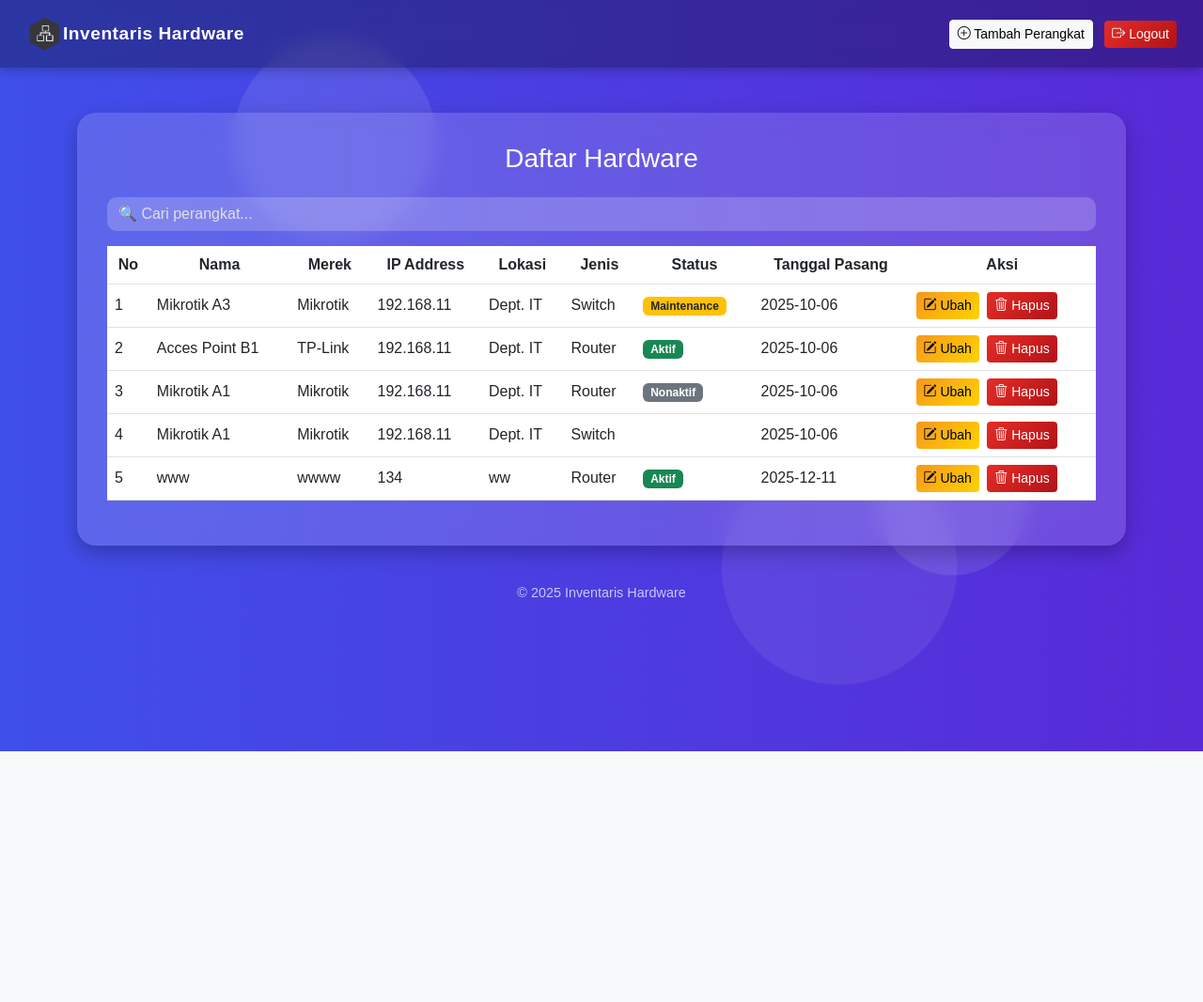
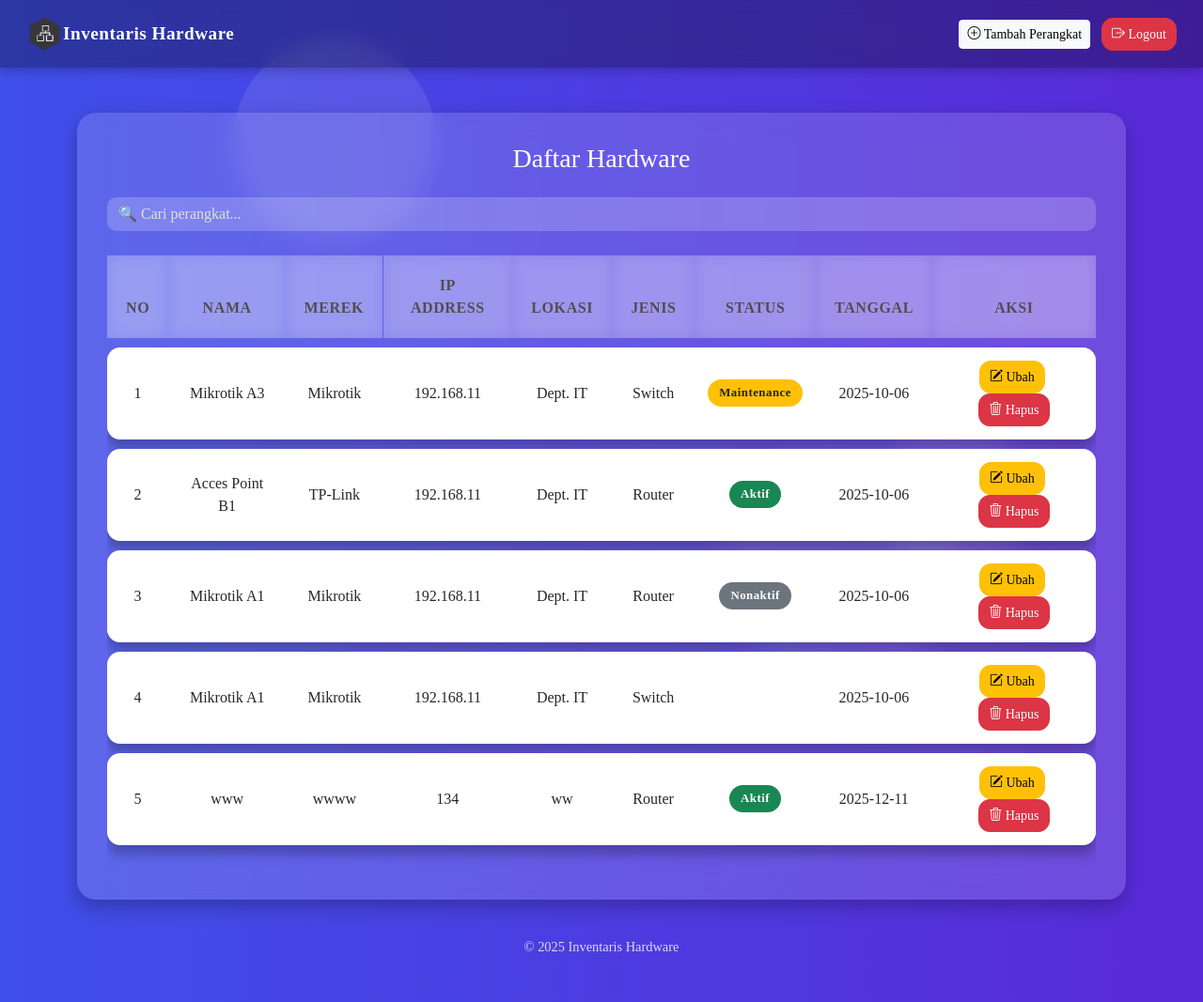
Before and after one commit to oksiliaa/tapakrimba, a PHP site: page / in a window 1280 px wide. Shown: the whole page at 94% size. Before the commit the page ends 800 px from the top, so only its background shows below. Run offline with PHP 8.4, Linux system fonts and the light colour scheme; a user stored in the database is signed in; data comes from the database, SQL or seed files in the repository.

Commit message:
Revisi Font

```diff
--- a/Register.php
+++ b/Register.php
@@ -45,7 +45,7 @@ if ($_SERVER["REQUEST_METHOD"] == "POST") {
         body {
             margin: 0;
             height: 100vh;
-            font-family: "Poppins", sans-serif;
+            font-family: "Didot", Rufina;
             display: flex;
             justify-content: center;
             align-items: center;
--- a/add_device.php
+++ b/add_device.php
@@ -46,7 +46,7 @@ if (isset($_POST['submit'])) {
             background-size: 800% 800%;
             animation: gradientMove 12s ease infinite;
             min-height: 100vh;
-            font-family: "Poppins", sans-serif;
+            font-family: "Didot", Rufina;
             color: white;
             display: flex;
             justify-content: center;
--- a/edit_device.php
+++ b/edit_device.php
@@ -48,7 +48,7 @@ if (isset($_POST['update'])) {
             background-size: 800% 800%;
             animation: gradientMove 12s ease infinite;
             min-height: 100vh;
-            font-family: "Poppins", sans-serif;
+            font-family: "Didot", Rufina;
             color: white;
             display: flex;
             justify-content: center;
--- a/index.php
+++ b/index.php
@@ -26,15 +26,19 @@ $result = $conn->query("SELECT * FROM devices ORDER BY id DESC");
 
 
     <style>
+        /* ============================================
+   ANIMASI BACKGROUND (GRADIENT)
+============================================ */
 body {
     margin: 0;
     min-height: 100vh;
-            font-family: "Poppins", sans-serif;
+    font-family: "Didot", Rufina;
     color: white;
     overflow-x: hidden;
     background: linear-gradient(270deg, #6a11cb, #2575fc, #00c6ff, #6a11cb);
     background-size: 800% 800%;
     animation: gradientMove 12s ease infinite;
+    transition: background 0.4s ease;
 }
 
 @keyframes gradientMove {
@@ -43,7 +47,9 @@ $result = $conn->query("SELECT * FROM devices ORDER BY id DESC");
     100% { background-position: 0% 50%; }
 }
 
-        /* Efek bokeh */
+/* ============================================
+   BOKEH EFFECT
+============================================ */
 .bokeh {
     position: fixed;
     width: 100%;
@@ -68,7 +74,9 @@ $result = $conn->query("SELECT * FROM devices ORDER BY id DESC");
     50% { transform: translateY(-40px) scale(1.1); opacity: 0.9; }
 }
 
-        /* Navbar */
+/* ============================================
+   NAVBAR
+============================================ */
 .navbar {
     background: rgba(0, 0, 0, 0.3);
     backdrop-filter: blur(10px);
@@ -84,13 +92,9 @@ $result = $conn->query("SELECT * FROM devices ORDER BY id DESC");
     letter-spacing: 0.5px;
 }
 
-        .btn {
-            transition: 0.2s ease;
-        }
-        .btn:hover {
-            transform: scale(1.05);
-        }
-
+/* ============================================
+   CARD TABEL
+============================================ */
 .card-table {
     position: relative;
     z-index: 1;
@@ -102,80 +106,125 @@ $result = $conn->query("SELECT * FROM devices ORDER BY id DESC");
     animation: fadeIn 0.8s ease-in-out;
 }
 
-        table {
-            width: 100%;
-            color: white;
-            border-radius: 20px;
-            border-collapse: collapse;
-        }
-
-        th, td {
-            padding: 10px;
-            text-align: left;
-        }
-
-        thead {
-            background: rgba(255,255,255,0.15);
-        }
-
-        tbody tr {
-            animation: fadeUp 0.6s ease-in-out forwards;
-            opacity: 0;
-        }
-
-        tbody tr:hover {
-            background: rgba(255, 255, 255, 0.1);
-        }
-
-        .btn-warning {
-            background: linear-gradient(135deg, #f7971e, #ffd200);
-            border: none;
-            color: black;
-        }
-
-        .btn-danger {
-            background: linear-gradient(135deg, #e52d27, #b31217);
-            border: none;
-        }
-
 @keyframes fadeIn {
     from { opacity: 0; transform: translateY(-20px);}
     to { opacity: 1; transform: translateY(0);}
 }
 
-        @keyframes fadeUp {
-            from { transform: translateY(10px); opacity: 0; }
-            to { transform: translateY(0); opacity: 1; }
+/* ============================================
+   TABEL PREMIUM
+============================================ */
+.table {
+    border-collapse: separate !important;
+    border-spacing: 0 10px;
 }
 
-        footer {
+.table thead th {
+    background: rgba(255,255,255,0.25);
+    font-weight: 600;
+    text-transform: uppercase;
+    letter-spacing: 0.6px;
+    color: #524e4eff;
+    padding: 20px;
+    border: none;
     text-align: center;
-            color: rgba(255,255,255,0.7);
-            margin-top: 40px;
-            font-size: 0.9rem;
+    backdrop-filter: blur(8px);
 }
 
-        /* Input pencarian */
+.table tbody tr {
+    background: rgba(255,255,255,0.18);
+    backdrop-filter: blur(10px);
+    border-radius: 14px;
+    box-shadow: 0 10px 12px rgba(0,0,0,0.25);
+    transition: 0.25s ease;
+}
+
+.table tbody tr td {
+    padding: 14px;
+    vertical-align: middle;
+    color: #2b2525ff;
+    border: none;
+    text-align: center;
+}
+
+.table tbody tr:hover {
+    transform: translateY(-3px);
+    box-shadow: 0 8px 18px rgba(0,0,0,0.35);
+    background: rgba(255,255,255,0.22);
+}
+
+/* Border radius setiap row */
+.table tbody tr td:first-child {
+    border-top-left-radius: 14px;
+    border-bottom-left-radius: 14px;
+}
+.table tbody tr td:last-child {
+    border-top-right-radius: 14px;
+    border-bottom-right-radius: 14px;
+}
+
+/* Badge */
+.badge {
+    padding: 8px 12px;
+    font-size: 0.8rem;
+    border-radius: 50px;
+    letter-spacing: 0.5px;
+}
+
+/* Tombol */
+.btn-warning, .btn-danger {
+    border-radius: 12px;
+    padding: 6px 10px;
+    font-weight: 500;
+}
+
+.btn-warning:hover {
+    transform: scale(1.07);
+    box-shadow: 0 0 10px #ffd86b;
+}
+
+.btn-danger:hover {
+    transform: scale(1.07);
+    box-shadow: 0 0 12px #ff6e6e;
+}
+
+/* ============================================
+   INPUT SEARCH
+============================================ */
 #search {
     background: rgba(255,255,255,0.2);
     border: none;
     color: white;
     border-radius: 10px;
 }
+
 #search::placeholder {
     color: #e0e0e0;
 }
+
 #search:focus {
     background: rgba(255,255,255,0.25);
     box-shadow: none;
     outline: none;
 }
 
+/* ============================================
+   RESPONSIVE
+============================================ */
 @media (max-width: 768px) {
     table {
         font-size: 0.85rem;
     }
 }
+
+/* Footer */
+footer {
+    text-align: center;
+    color: rgba(255,255,255,0.8);
+    margin-top: 40px;
+    font-size: 0.9rem;
+}
+
 </style>
 </head>
 <body>
@@ -219,7 +268,7 @@ $result = $conn->query("SELECT * FROM devices ORDER BY id DESC");
                          <th class="text-center">Lokasi</th>
                          <th class="text-center">Jenis</th>
                          <th class="text-center">Status</th>
-                         <th class="text-center">Tanggal Pasang</th>
+                         <th class="text-center">Tanggal</th>
                          <th class="text-center">Aksi</th>
                         </tr>
                     </thead>
--- a/login.php
+++ b/login.php
@@ -43,7 +43,7 @@ if ($_SERVER["REQUEST_METHOD"] == "POST") {
         body {
             margin: 0;
             height: 100vh;
-            font-family: "Poppins", sans-serif;
+            font-family: "Didot", Rufina;
             display: flex;
             justify-content: center;
             align-items: center;
```
Lines whose indentation alone changed are shown as unchanged.
